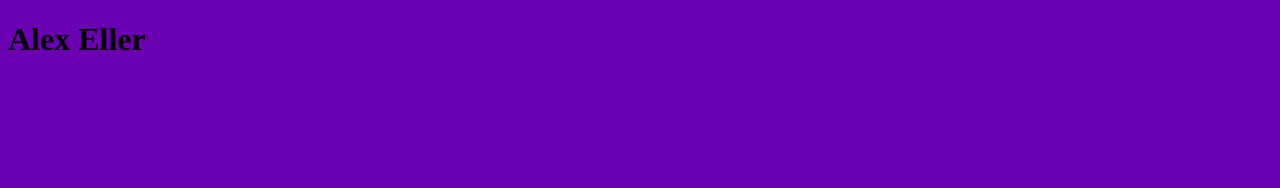
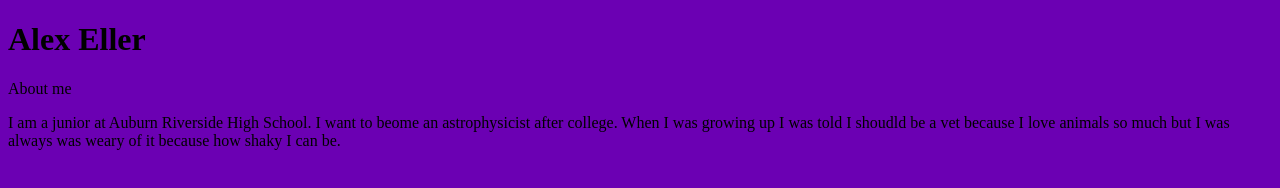
Before and after one commit to alexeller3501/alexeller3501.github.io, a plain HTML site: page index.html in a window 1280 px wide. Drawn offline with Linux system fonts and the light colour scheme.

Commit message:
Update index.html

```diff
--- a/index.html
+++ b/index.html
@@ -5,7 +5,9 @@
 </head>
 <body style="background-color:#6b00b3;">
   <h1>Alex Eller</h1>
-  <p1 style=white></p1>
+  <p "style=color:white;font-size:28x">About me</p>
+  <p "style=color:white;">I am a junior at Auburn Riverside High School. I want to beome an astrophysicist after college. When I was growing
+    up I was told I shoudld be a vet because I love animals so much but I was always was weary of it because how shaky I can be.
 <script>
     window.alert('Thank you for visiting my website!');
 </script>
```
